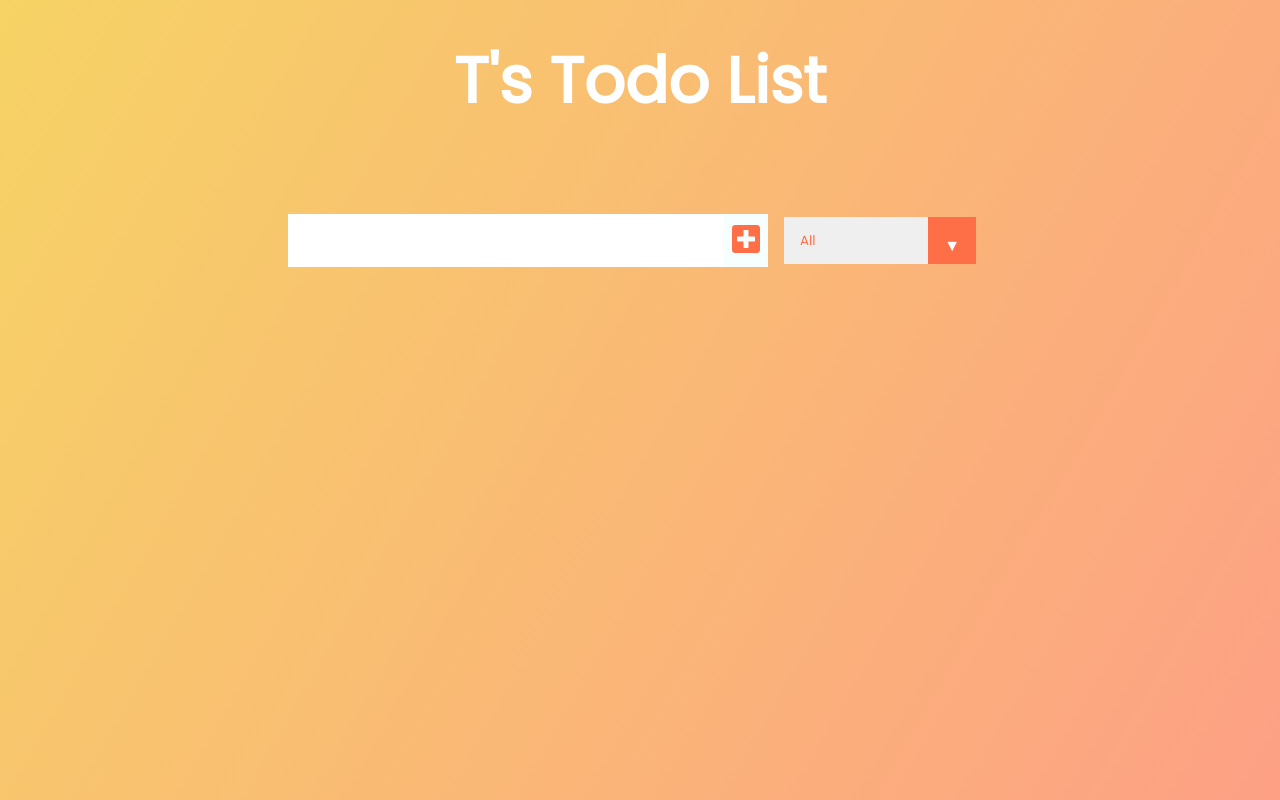
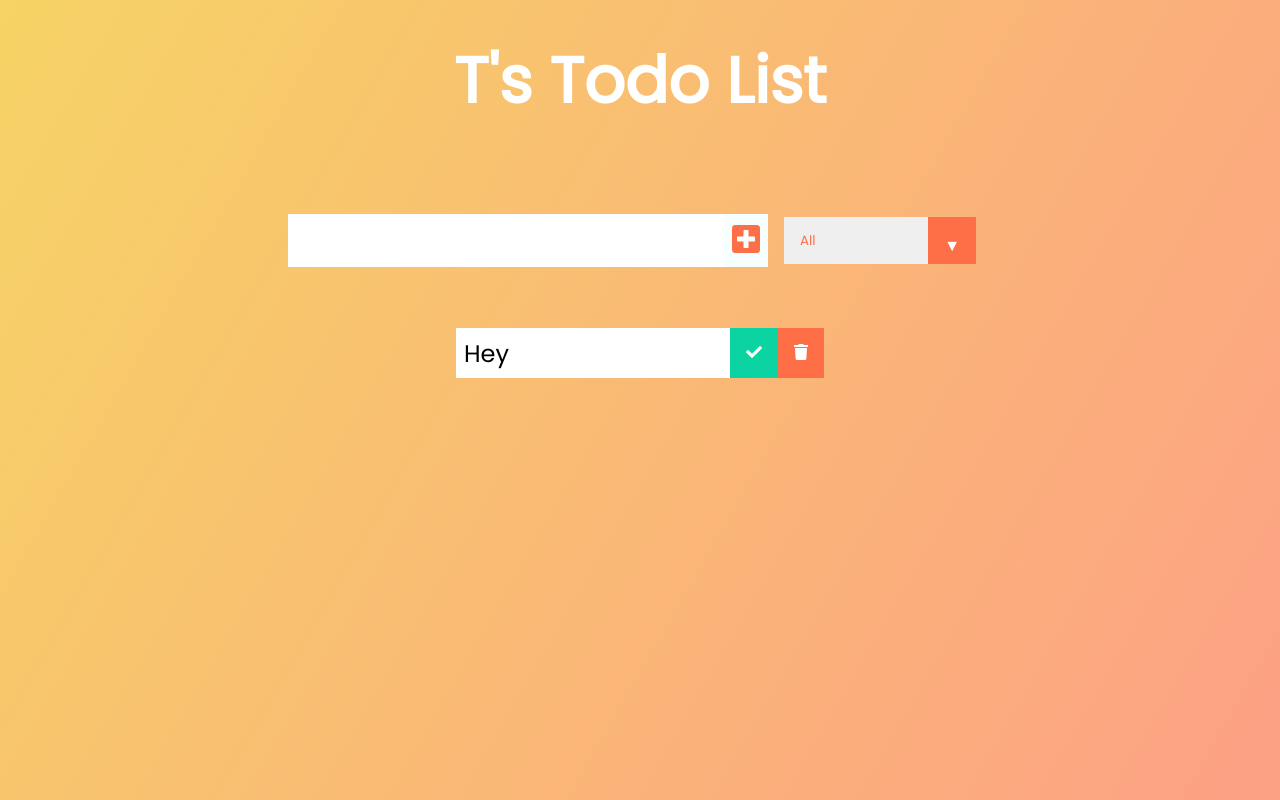
Before and after one commit to tsabz/todo, a React (Create React App) app: page / in a window 1280 px wide. Built offline with nearby package versions, Linux system fonts and the light colour scheme.

Commit message:
added todo list

```diff
--- a/src/App.js
+++ b/src/App.js
@@ -13,7 +13,7 @@
       <header>
           <h1>T's Todo List</h1>
         </header>
-        <Form setInputText={setInputText}/>
+        <Form inputText={inputText} todos={todos} setTodos={setTodos} setInputText={setInputText} />
         <TodoList/>
     </div>
   );
--- a/src/components/form.js
+++ b/src/components/form.js
@@ -1,16 +1,27 @@
 import React from 'react';
 
-const Form = ({setInputText}) => {
+const Form = ({setInputText , todos, setTodos, inputText}) => {
     const inputTextHandler = (e) => {
         console.log(e.target.value);
         setInputText(e.target.value)
     }
     const submitTodoHandler = (e) => {
         e.preventDefault();
-    }
+        setTodos([
+            ...todos,
+            {text: inputText, completed: false, id: Math.random() * 1000 }
+        ]);
+        setInputText=("");
+    };
     return (
     <form>
-      <input onChange={inputTextHandler} type="text" className="todo-input" />
+      <input
+        value={inputText}
+        onChange={inputTextHandler}
+        type="text"
+        className="todo-input"
+     />
+
       <button onClick={submitTodoHandler} className="todo-button" type="submit">
         <i className="fas fa-plus-square"></i>
       </button>
--- /dev/null
+++ b/src/components/todo.js
@@ -0,0 +1,16 @@
+import React from 'react';
+
+const Todo = () => {
+    return (
+        <div className="todo">
+            <li className="todo-item">
+                Hey
+            </li>
+                <button className="complete-btn"><i className="fas fa-check"></i></button>
+                <button className="trash-btn"><i className="fas fa-trash"></i></button>
+        </div>
+    );
+
+}
+
+export default Todo
--- a/src/components/todolist.js
+++ b/src/components/todolist.js
@@ -1,10 +1,12 @@
 import React from 'react';
-
+import Todo from './todo.js';
 
 const TodoList = () => {
     return (
         <div className="todo-container">
-        <ul className="todo-list"></ul>
+        <ul className="todo-list">
+            <Todo />
+        </ul>
       </div>
     )
 }
```
